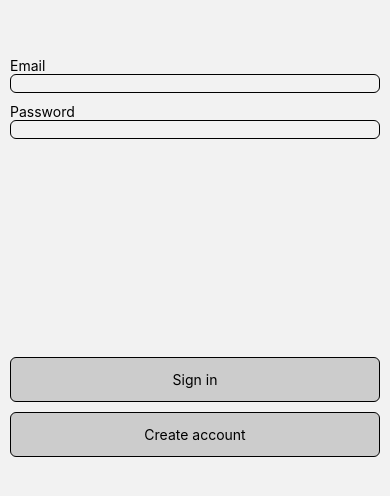
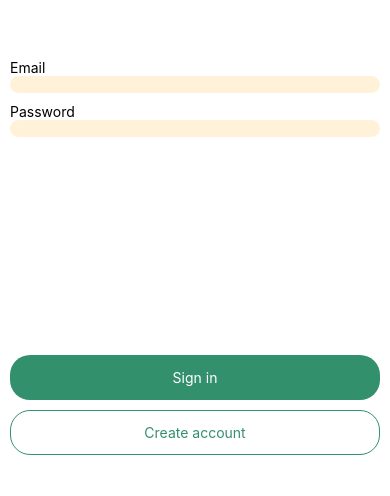
Before and after one commit to mattlewer/ShelfLife, a React Native app: screen / in a window 390 px wide. Shown: the part 160-656 px from the top of the page. Built offline with nearby package versions, Linux system fonts and the light colour scheme.

Commit message:
Decided on color scheme, added to existing components

```diff
--- a/src/components/modules/InputField/index.tsx
+++ b/src/components/modules/InputField/index.tsx
@@ -1,5 +1,6 @@
 import React from 'react';
 import {TextInput, StyleSheet, Text} from 'react-native';
+import * as Colors from '../../../constants/colors';
 
 interface InputFieldProps {
   label: string;
@@ -22,8 +23,8 @@ const InputField = (props: InputFieldProps) => {
 
 const styles = StyleSheet.create({
   inputField: {
-    borderWidth: 1,
-    borderRadius: 6,
+    backgroundColor: Colors.Secondary,
+    borderRadius: 12,
     paddingHorizontal: 5,
     marginBottom: 10,
   },
--- a/src/components/modules/TextButton/index.tsx
+++ b/src/components/modules/TextButton/index.tsx
@@ -1,29 +1,61 @@
 import React from 'react';
 import {Text, Pressable, StyleSheet} from 'react-native';
+import * as Colors from '../../../constants/colors';
 
 interface TextButtonProps {
+  type: 'Primary' | 'Secondary';
   onPress: () => void;
   title: string;
 }
 
 const TextButton = (props: TextButtonProps) => {
+
+  let containerStyle;
+  let textStyle;
+  switch (props.type){
+    case 'Primary':
+      containerStyle = [styles.button, styles.buttonPrimary];
+      textStyle = styles.buttonPrimaryText
+      break;
+    case 'Secondary':
+      containerStyle = [styles.button, styles.buttonSecondary];
+      textStyle = styles.buttonSecondaryText
+      break;
+  }
+
   return (
-    <Pressable style={styles.button} onPress={props.onPress}>
-      <Text>{props.title}</Text>
+    <Pressable
+      style={containerStyle}
+      onPress={props.onPress}>
+      <Text style={textStyle}>{props.title}</Text>
     </Pressable>
   );
 };
 
-const styles = StyleSheet.create({
+export const styles = StyleSheet.create({
   button: {
+    borderRadius: 20,
+    height: 45,
+    alignItems: 'center',
+    justifyContent: 'center',
+    marginBottom: 10,
+  },
+  buttonPrimary: {
+    backgroundColor: Colors.Primary,
+  },
+  buttonPrimaryText:{
+    color: Colors.White,
+  },
+  buttonSecondary: {
+    backgroundColor: Colors.White,
     borderWidth: 1,
-    borderRadius: 6,
-    paddingHorizontal: 5,
-    height: 45,
-    marginBottom: 10,
-    alignItems:'center',
-    justifyContent: 'center',
-    backgroundColor: '#ccc',
+    borderColor: Colors.Primary,
+  },
+  buttonSecondaryText:{
+    color: Colors.Primary,
+  },
+  disabled: {
+    opacity: 0.4,
   },
 });
 
--- a/src/components/screens/preLogin/LandingPage/index.tsx
+++ b/src/components/screens/preLogin/LandingPage/index.tsx
@@ -27,10 +27,12 @@ const LandingPage = () => {
       </View>
       <View>
         <TextButton
+          type={'Primary'}
           title={localise('SIGN_IN')}
           onPress={viewModel.onSignIn}
         />
         <TextButton
+          type={'Secondary'}
           title={localise('CREATE_ACCOUNT')}
           onPress={viewModel.onSignUp}
         />
@@ -43,7 +45,8 @@ const styles = StyleSheet.create({
   landingPageContainer: {
     flex: 1,
     padding: 10,
-    justifyContent: 'space-evenly'
+    backgroundColor: '#FFF',
+    justifyContent: 'space-evenly',
   },
 });
 
--- /dev/null
+++ b/src/constants/colors.ts
@@ -0,0 +1,5 @@
+export const Text = '#3b3b3b'
+export const White = '#FFF'
+export const Primary = '#32906c'
+export const Secondary = '#fff2d8'
+export const Tertiary = '#ee6c52'
```
